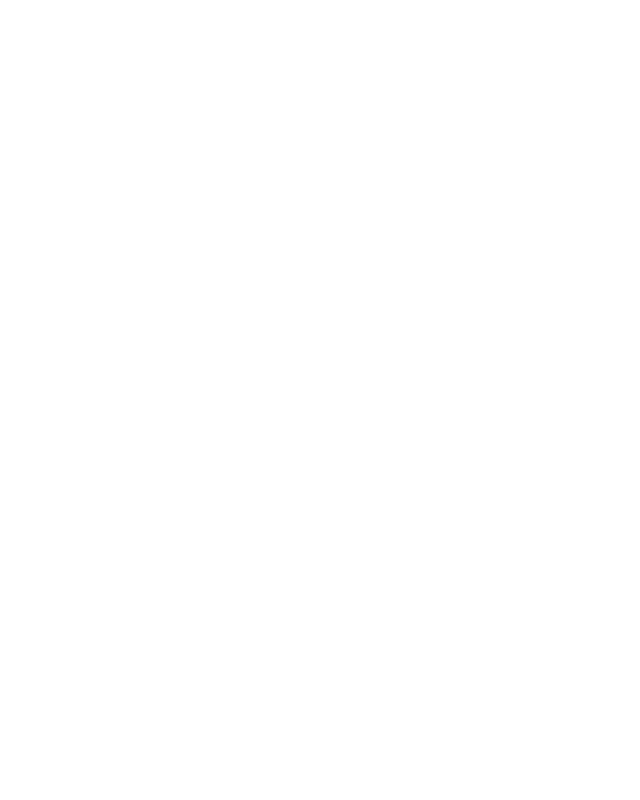
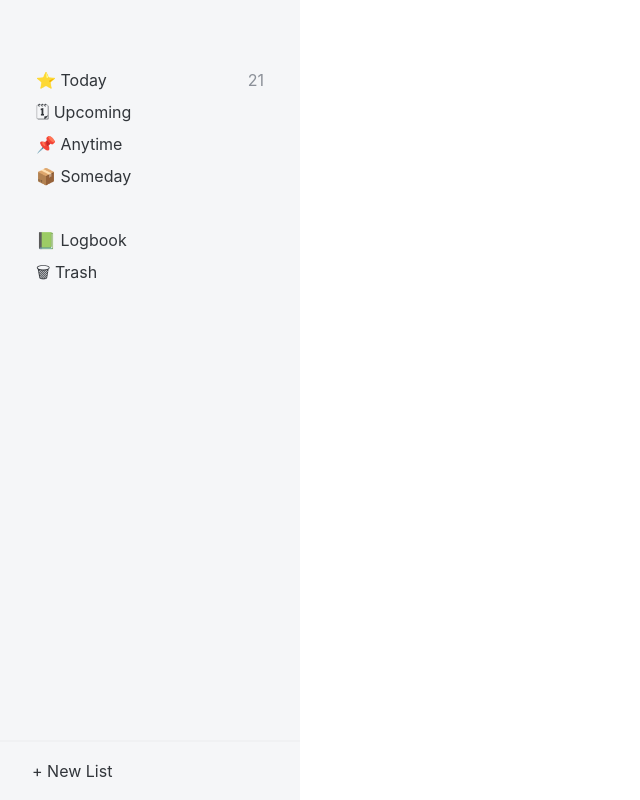
Before and after one commit to DamianNode/things-web, a Next.js app: page / in a window 1280 px wide. Shown: the whole page, without its empty margins (0-640 px from the left). Built offline with nearby package versions, Linux system fonts and the light colour scheme.

Commit message:
Add Stitches lib for css-in-js, work on Sidebar component

```diff
--- /dev/null
+++ b/components/Sidebar.tsx
@@ -0,0 +1,68 @@
+import { styled } from '@stitches/react';
+
+const StyledSidebar = styled('div', {
+  display: 'flex',
+  flexDirection: 'column',
+  justifyContent: 'space-between',
+  width: '20%',
+  minWidth: '300px',
+  height: '100%',
+  backgroundColor: '#F5F6F8',
+  color: '#31353A',
+  padding: '32px',
+});
+
+const StyledSiderbarFooter = styled('div', {
+  display: 'flex',
+  alignItems: 'center',
+  width: 'calc(100% + 64px)',
+  height: '60px',
+  borderTop: '2px solid #F0F1F3',
+  margin: '0 -32px -32px -32px',
+  padding: '0 32px',
+});
+
+const StyledUl = styled('ul', {
+  listStyle: 'none',
+  padding: 0,
+  margin: '32px 0',
+
+  'li': {
+    display: 'flex',
+    justifyContent: 'space-between',
+    padding: '4px',
+
+    '&:hover': {
+      borderRadius: '4px',
+      backgroundColor: '#DDE0E6',
+    },
+
+    'span': {
+      color: '#8B9098',
+    }
+  }
+});
+
+const Sidebar = () => {
+    return (
+        <StyledSidebar>
+          <div>
+            <StyledUl>
+              <li>⭐️ Today<span>21</span></li>
+              <li>🗓 Upcoming</li>
+              <li>📌 Anytime</li>
+              <li>📦 Someday</li>
+            </StyledUl>
+            <StyledUl>
+              <li>📗 Logbook</li>
+              <li>🗑 Trash</li>
+            </StyledUl>
+          </div>
+          <StyledSiderbarFooter>
+            + New List
+          </StyledSiderbarFooter>
+        </StyledSidebar>
+    )
+}
+
+export default Sidebar;
--- a/package.json
+++ b/package.json
@@ -9,6 +9,7 @@
     "lint": "next lint"
   },
   "dependencies": {
+    "@stitches/react": "^1.2.7",
     "next": "12.1.0",
     "react": "17.0.2",
     "react-dom": "17.0.2"
--- a/pages/index.tsx
+++ b/pages/index.tsx
@@ -1,6 +1,6 @@
 import type { NextPage } from 'next'
 import Head from 'next/head'
-import Image from 'next/image'
+import Sidebar from '../components/Sidebar'
 
 const Home: NextPage = () => {
   return (
@@ -11,8 +11,8 @@
         <link rel="icon" href="/favicon.ico" />
       </Head>
 
-      <main>
-
+      <main style={{ height: '100vh'}}>
+        <Sidebar />
       </main>
     </div>
   )
```
Also changed, not shown: 1 other file (tests, documents, lock files or other folders).
